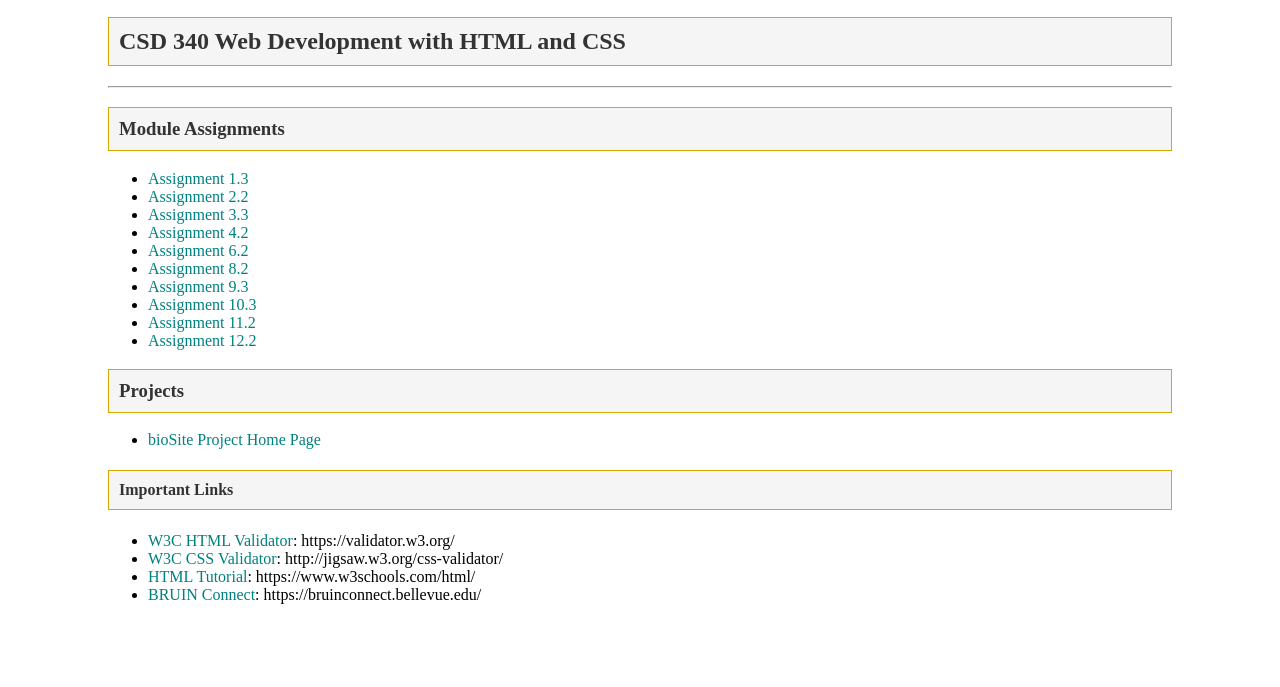
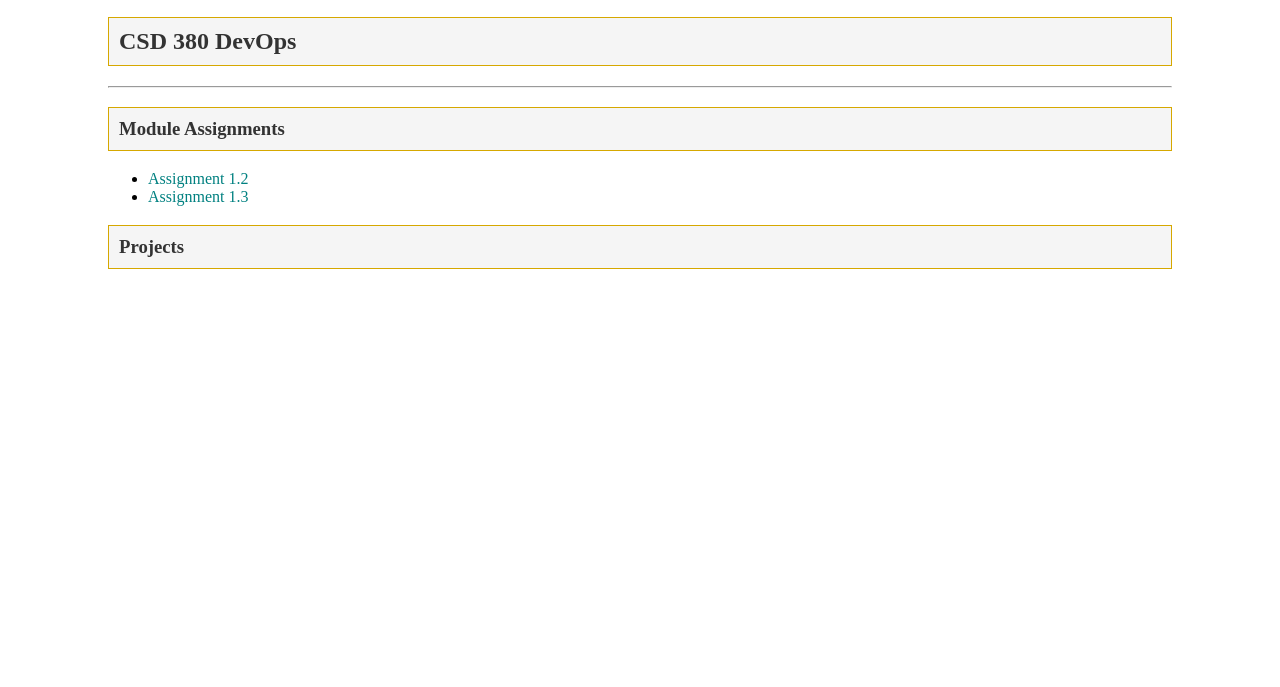
Before and after one commit to TayKing/csd-380, a plain HTML site: page index.html in a window 1280 px wide. Shown: the part 113-800 px from the top of the page. Drawn offline with Linux system fonts and the light colour scheme.

Commit message:
Update index.html

```diff
--- a/index.html
+++ b/index.html
@@ -4,37 +4,19 @@
     <meta charset="UTF-8">
     <meta name="viewport" content="width=device-width, initial-scale=1.0">
     <link rel="stylesheet" href="site.css">
-    <title>Taylor King | CSD 340 Landing Page</title>
+    <title>Taylor King | CSD 380 Landing Page</title>
 </head>
 <body>
     <div id="container">
-        <h1>Taylor King CSD 340 Landing Page</h1>
-        <h2>CSD 340 Web Development with HTML and CSS</h2>
+        <h1>Taylor King CSD 380 Landing Page</h1>
+        <h2>CSD 380 DevOps</h2>
         <hr>
         <h3>Module Assignments</h3>
         <ul>
+            <li><a href="module-1/King_Mod1_2">Assignment 1.2</a></li>
             <li><a href="module-1/King_Mod1_3">Assignment 1.3</a></li>
-            <li><a href="module-2/King_Mod2_2">Assignment 2.2</a></li>
-            <li><a href="module-3/King_Mod3_3">Assignment 3.3</a></li>
-            <li><a href="module-4/King_Mod4_2">Assignment 4.2</a></li>
-            <li><a href="module-6/King_Mod6_2">Assignment 6.2</a></li>
-            <li><a href="module-8/King_Mod8_2">Assignment 8.2</a></li>
-            <li><a href="module-9/King_Mod9_3">Assignment 9.3</a></li>
-            <li><a href="module-10/King_Mod10_3">Assignment 10.3</a></li>
-            <li><a href="module-11/King_Mod11_2">Assignment 11.2</a></li>
-            <li><a href="module-12/King_Mod12_2">Assignment 12.2</a></li>
         </ul>
         <h3>Projects</h3>
-        <ul>
-            <li><a href="https://tayking.github.io/bioSite/">bioSite Project Home Page</a></li>
-        </ul>
-        <h4>Important Links</h4>
-        <ul>
-            <li><a href="https://validator.w3.org/">W3C HTML Validator</a>: https://validator.w3.org/</li>
-            <li><a href="http://jigsaw.w3.org/css-validator/">W3C CSS Validator</a>: http://jigsaw.w3.org/css-validator/</li>
-            <li><a href="https://www.w3schools.com/html/">HTML Tutorial</a>: https://www.w3schools.com/html/</li>
-            <li><a href="https://bruinconnect.bellevue.edu/">BRUIN Connect</a>: https://bruinconnect.bellevue.edu/</li>
-        </ul>
     </div>
 </body>
 </html>
```
